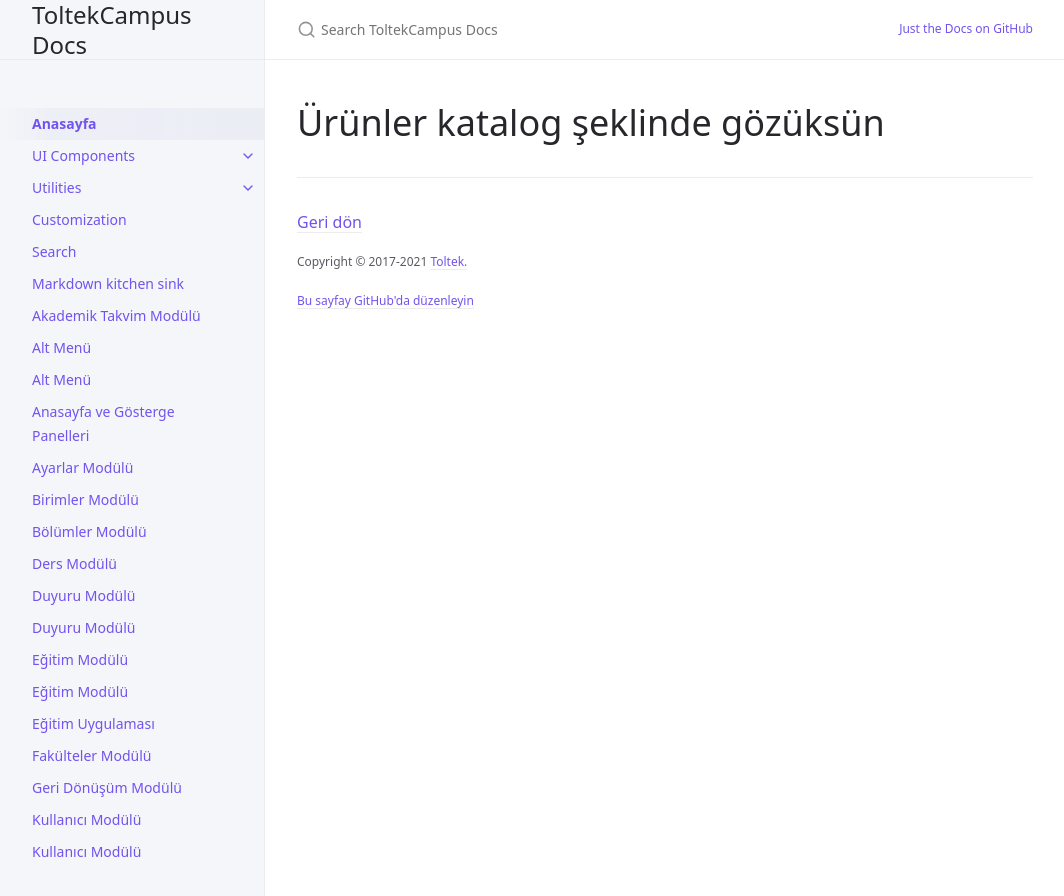
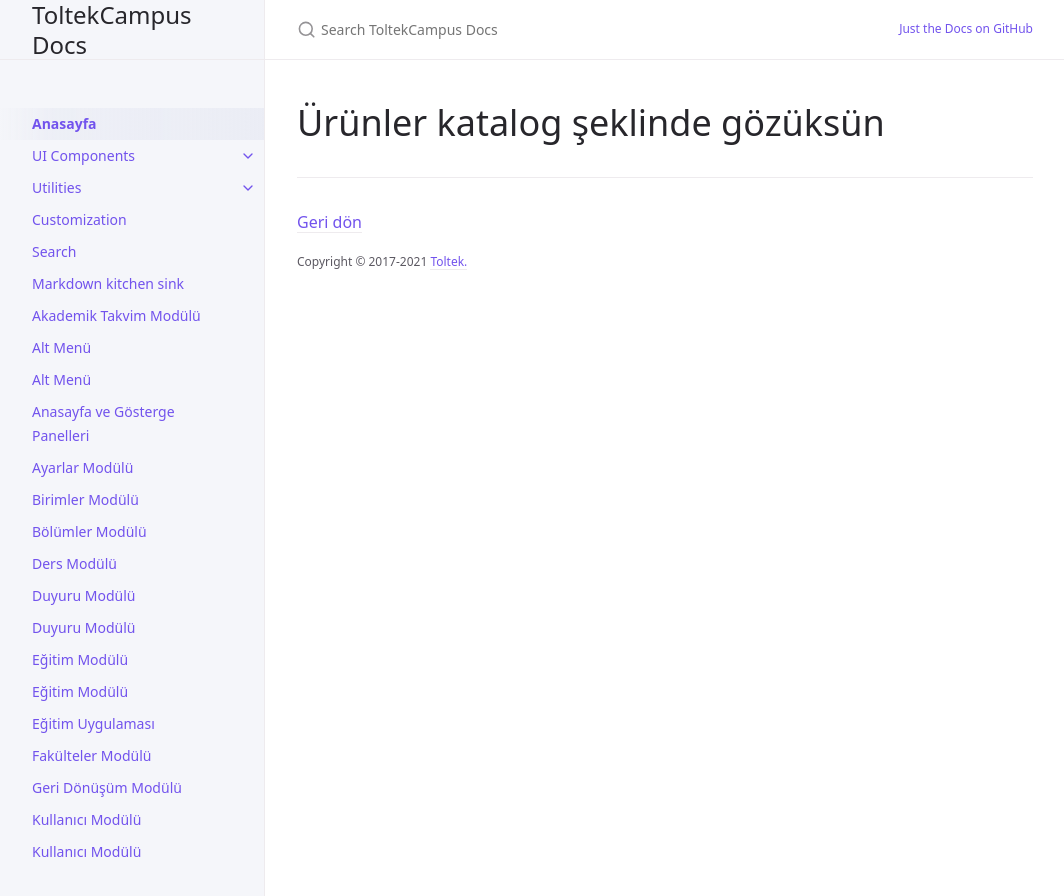
Before and after one commit to toltekyazilim/Toltek.Campus.Docs, a Jekyll site: the page built from index.md, in a window 1280 px wide. Shown: the top 896 px of the page, without its empty margins (107-1171 px from the left). Built offline with Jekyll 4.4.1, drawn with Linux system fonts in a browser that asks for light colours.

Commit message:
Update _config.yml

```diff
--- a/_config.yml
+++ b/_config.yml
@@ -15,8 +15,8 @@
 # in the templates via {{ site.myvariable }}.
 title: ToltekCampus Docs
 description: ToltekCampus Docs
-baseurl: "/toltekcampus" # the subpath of your site, e.g. /blog
-url: "https://toltekyazilim.github.io" # the base hostname & protocol for your site, e.g. http://example.com
+baseurl: "/" # the subpath of your site, e.g. /blog
+url: "https://docs.toltekcampus.com" # the base hostname & protocol for your site, e.g. http://example.com
 theme: just-the-docs
 permalink: pretty
 exclude: ["node_modules/", "*.gemspec", "*.gem", "Gemfile", "Gemfile.lock", "package.json", "package-lock.json",  "script/", "LICENSE.txt", "lib/", "bin/", "README.md", "Rakefile"
@@ -90,7 +90,7 @@
 
 
 # Footer "Edit this page on GitHub" link text
-gh_edit_link: true # show or hide edit this page link
+gh_edit_link: false # show or hide edit this page link
 gh_edit_link_text: "Bu sayfay GitHub'da düzenleyin"
 gh_edit_repository: "https://github.com/toltekyazilim/toltekcampus" # the github URL for your repo
 gh_edit_branch: "master" # the branch that your docs is served from
```
